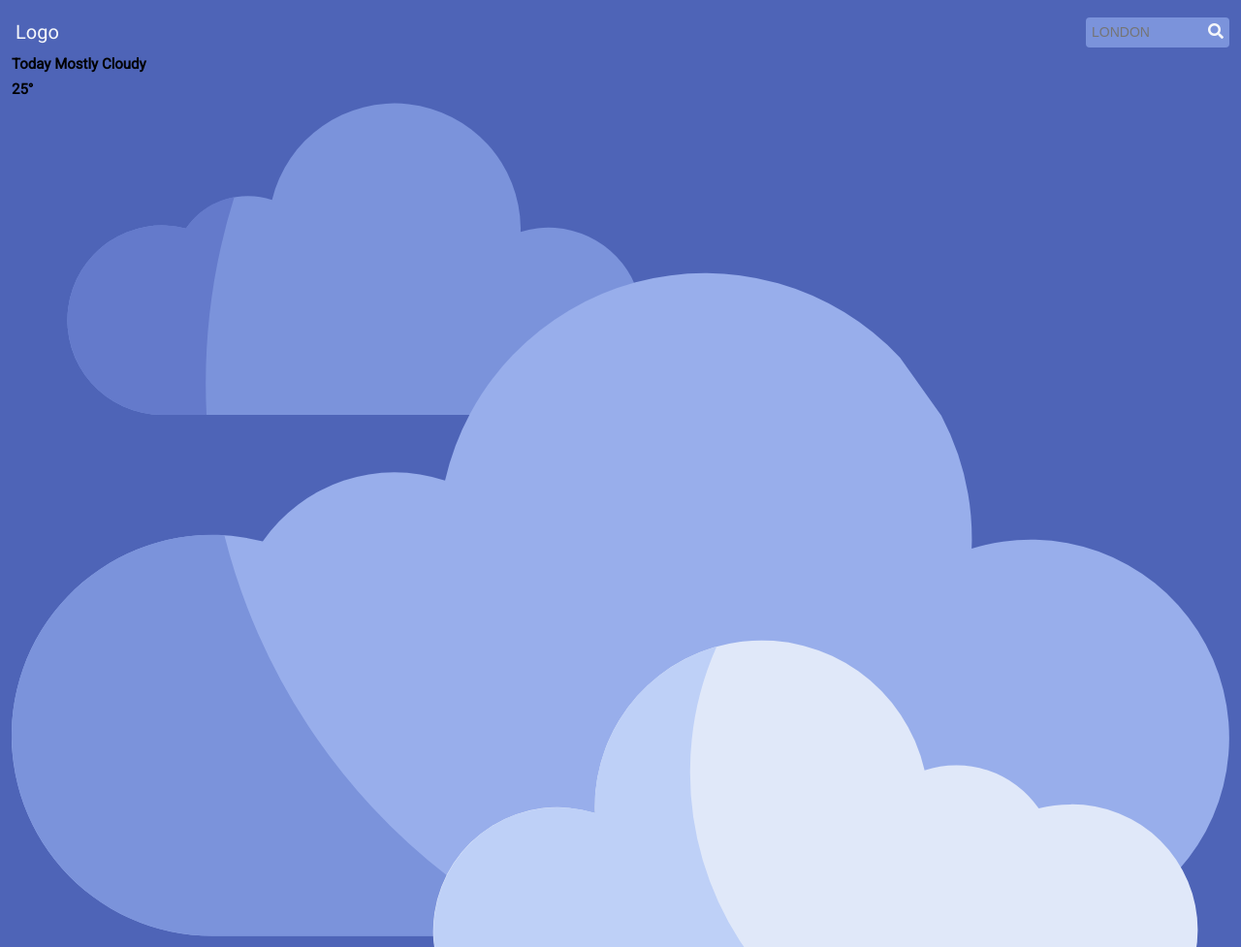
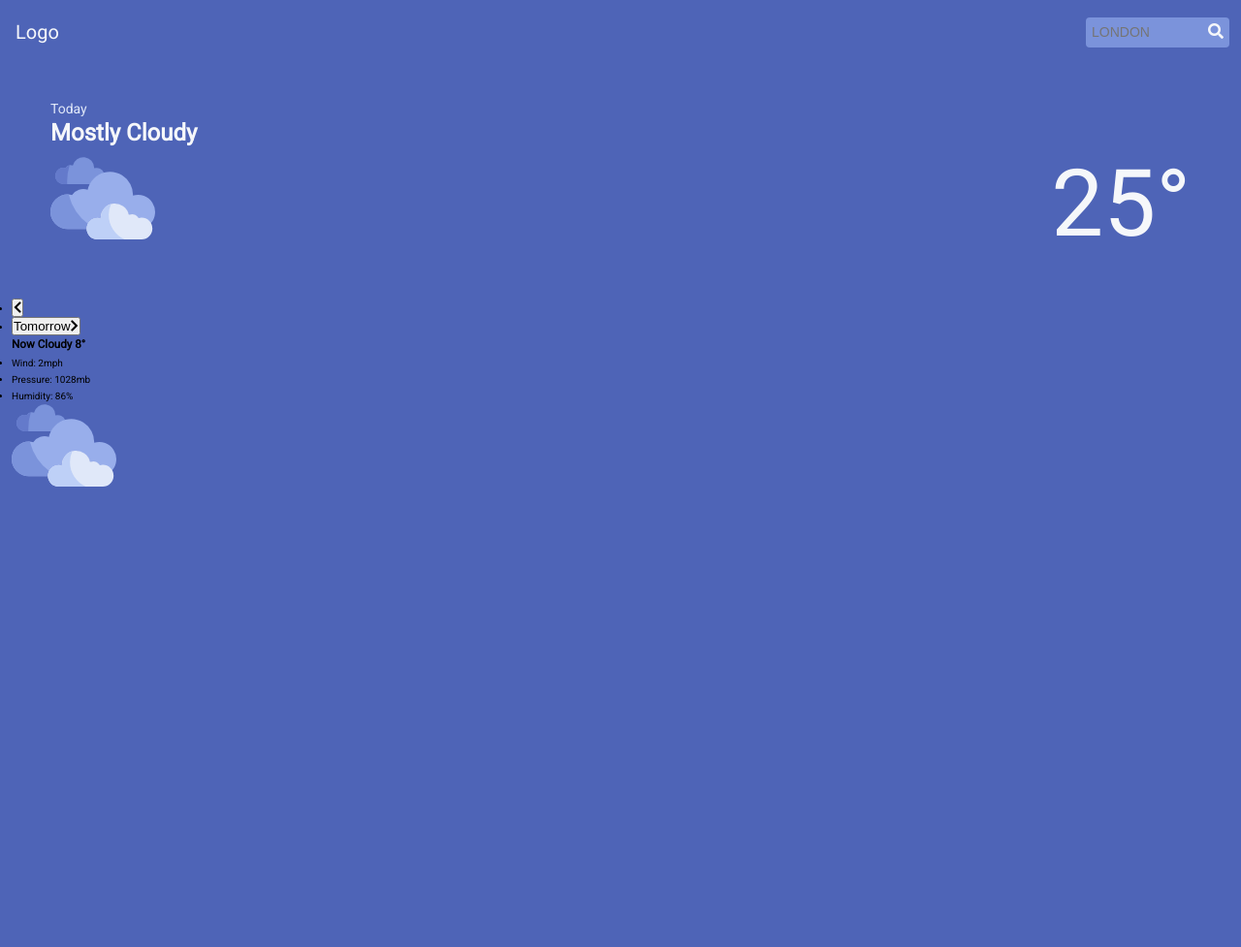
Before and after one commit to blackwellweb/weather_app_rest_api, a website built with webpack: page src/index.html in a window 1280 px wide. Shown: the top 977 px of the page at 97% size. After the commit the page ends 800 px from the top, so only its background shows below. Built offline with nearby package versions, Linux system fonts and the light colour scheme; files whose address does not match are found by name.

Commit message:
mainView CSS added still needs a little work

```diff
--- a/src/css/main.scss
+++ b/src/css/main.scss
@@ -5,13 +5,14 @@ $primary:rgb(0,48,255);
 $secondary: hsl(225, 57%, 67%);
 
 $primaryFont: hsl(216, 33%, 97%);
-$secondaryFont: hsl(209, 18%, 30%);
+$secondaryFont: hsl(221, 68%, 93%);
 
 
-// body{
-//     background: $primary;
-//     background: linear-gradient(90deg, rgba(0,48,255,1) 0%, rgba(0,121,255,1) 42%, rgba(0,212,255,1) 100%);
-// }
+// Just for testing
+img{
+    height: auto;
+    width: 10.8rem;
+}
 
 *,
 *::after,
@@ -118,3 +119,50 @@ body{
 /* mainView ----------------------------------------------------------*/
 /*------------------------------------------------------------------*/
 /*------------------------------------------------------------------*/
+
+.mainView{
+    display: grid;
+    //grid-template-columns: repeat(2, 1fr);
+    grid-template-areas:
+    "heading heading"
+    "icon temp";
+    margin: 5rem 4rem;
+    color: $primaryFont;
+
+
+    &__headingPrimary{
+        grid-area: heading;
+        padding-bottom: 0.8rem;
+    }
+
+    &__headingPrimary .headingPrimary--sub{
+        display: block;
+        font-weight: 300;
+        font-size: 1.4rem;
+        line-height: 1.2;
+        color: $secondaryFont;
+    }
+
+    &__headingPrimary .headingPrimary--main{
+        display: block;
+        font-weight: 600;
+        line-height: 1.4;
+        font-size: 2.4rem;
+        color: $primaryFont;
+    }
+
+    &__headingSecondary{
+        grid-area: temp;
+        justify-self: end;
+        font-weight: 300;
+        font-size: 9.6rem;
+        line-height: 1;
+    }
+
+    &__icon{
+        grid-area: icon;
+    }
+
+
+
+}
--- a/src/index.html
+++ b/src/index.html
@@ -18,11 +18,11 @@
             <div class="header__searchBar"><input class="input" type="text" placeholder="london"><button type="submit"><i class="fas fa-search"></i></button></div>
         </header>
         <section class="mainView">
-            <h1 class="headingPrimary">
-                <span class="headingPrimary--main">Today</span>
-                <span class="headingPrimary--sub">Mostly Cloudy</span>
+            <h1 class="mainView__headingPrimary">
+                <span class="headingPrimary--sub">Today</span>
+                <span class="headingPrimary--main">Mostly Cloudy</span>
             </h1>
-            <h2 class="headingSecondary">25°</h2>
+            <h2 class="mainView__headingSecondary">25°</h2>
             <div class="mainView__icon">
                 <img class="mainView__icon--large" src=".//assets/svgs/clouds.svg" alt="Weather Icon Cloudy">
             </div>
```
